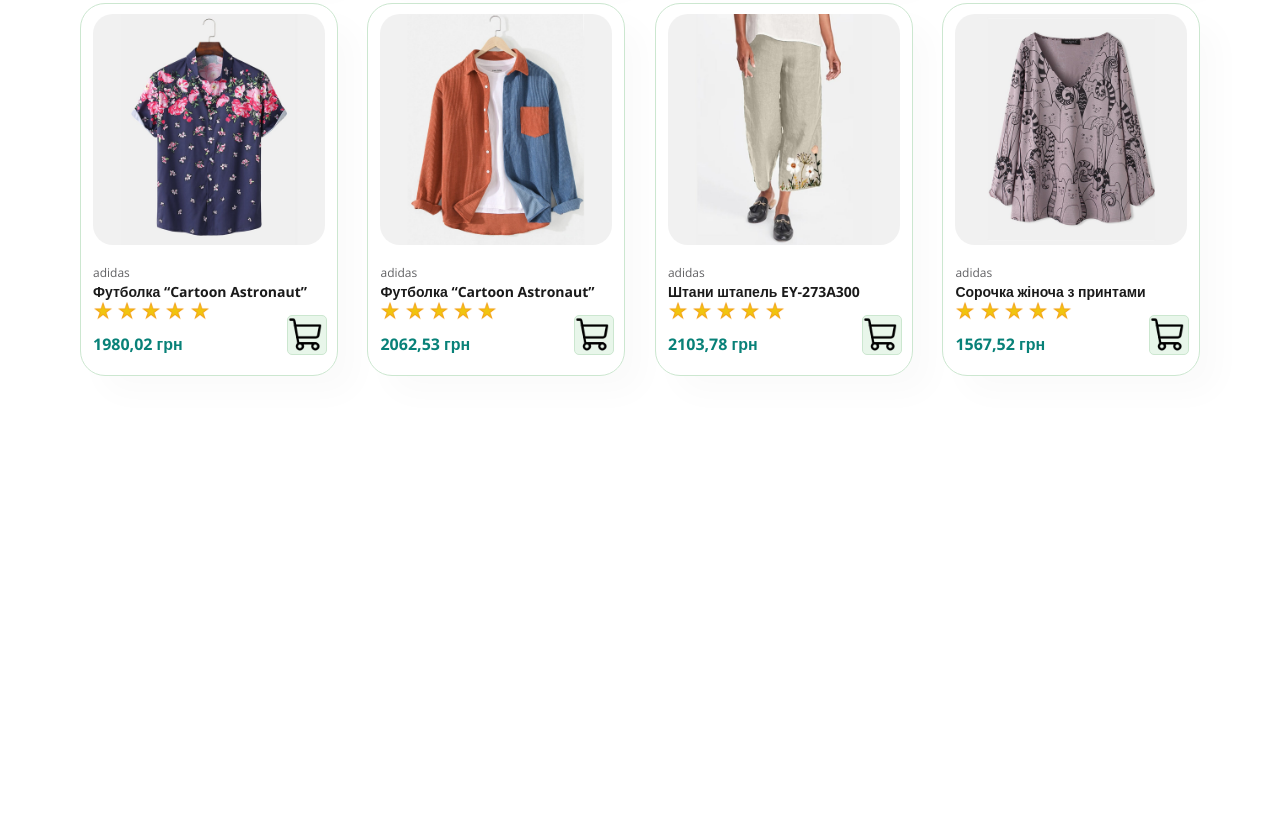
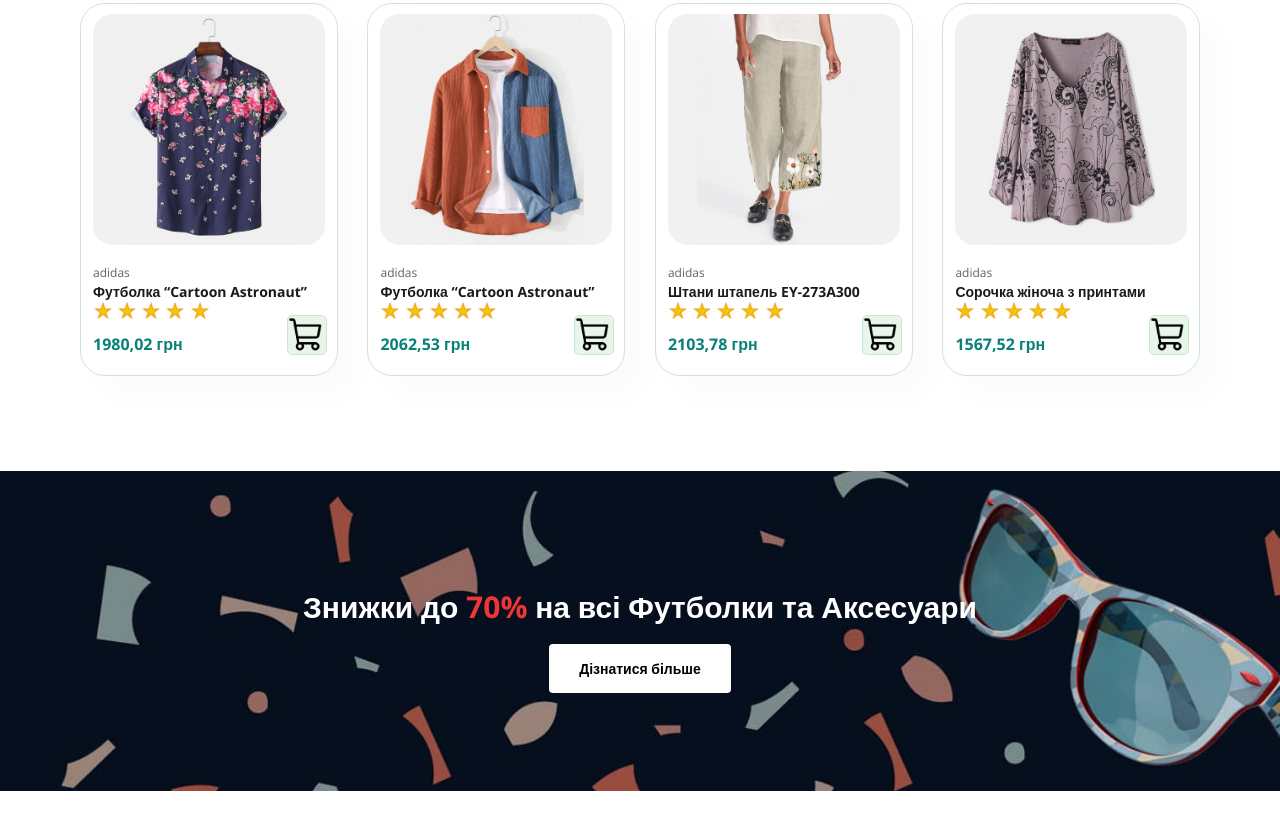
Before and after one commit to VaL2111/IM-31_appWEB-BakhmatskyiValentyn-FIOT-2025, a plain HTML site: page index.html in a window 1280 px wide. Shown: the part 1714-2543 px from the top of the page. Before the commit the page ends 2145 px from the top, so only its background shows below. Drawn offline with nearby package versions, Linux system fonts and the light colour scheme.

Commit message:
Implement the first banner

```diff
--- a/index.html
+++ b/index.html
@@ -193,6 +193,11 @@
                 </div>
             </div>
         </section>
+
+        <section id="banner" class="section-m1">
+            <h2>Знижки до <span>70%</span> на всі Футболки та Аксесуари</h2>
+            <button class="normal">Дізнатися більше</button>
+        </section>
     </main>
 
     <script src="index.js"></script>
--- a/style.css
+++ b/style.css
@@ -254,4 +254,49 @@ h6 {
   right: 10px;
 }
 
+.section-m1 {
+  margin: 40px 0;
+}
+
+#banner {
+  display: flex;
+  align-items: center;
+  justify-content: center;
+  flex-direction: column;
+  text-align: center;
+  background-image: url(img/banner1.jpg);
+  width: 100%;
+  height: 40vh;
+  background-size: cover;
+  background-position: center;
+}
+
+#banner h2 {
+  color: #fff;
+  font-size: 30px;
+  padding: 10px 0;
+}
+
+#banner h2 span {
+  color: #ef3636;
+}
+
+button.normal {
+  font-size: 14px;
+  font-weight: 600;
+  padding: 15px 30px;
+  color: #000;
+  background-color: #fff;
+  border-radius: 4px;
+  cursor: pointer;
+  border: none;
+  outline: none;
+  transition: 0.2s;
+}
+
+#banner button:hover {
+  background-color: #088178;
+  color: #fff;
+}
+
 /*# sourceMappingURL=style.css.map */
```
Also changed, not shown: img/banner1.jpg (added).
